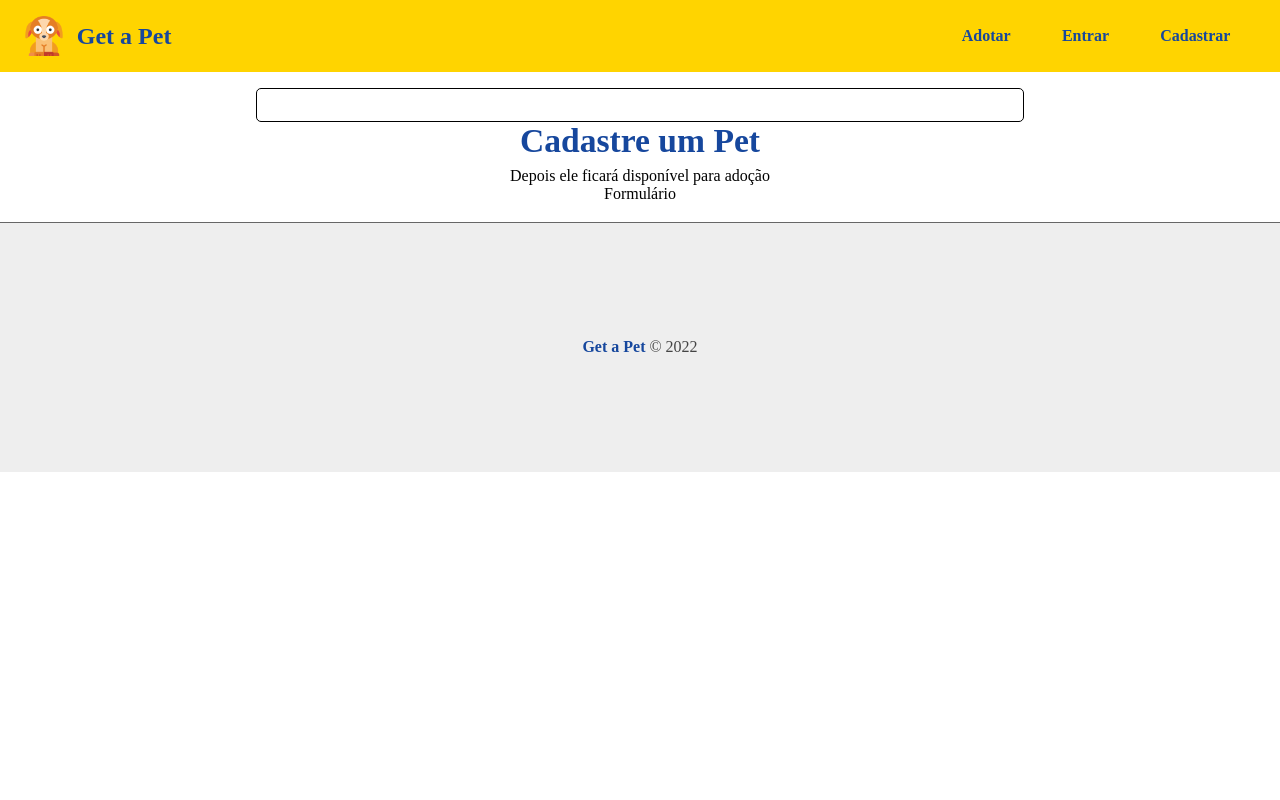
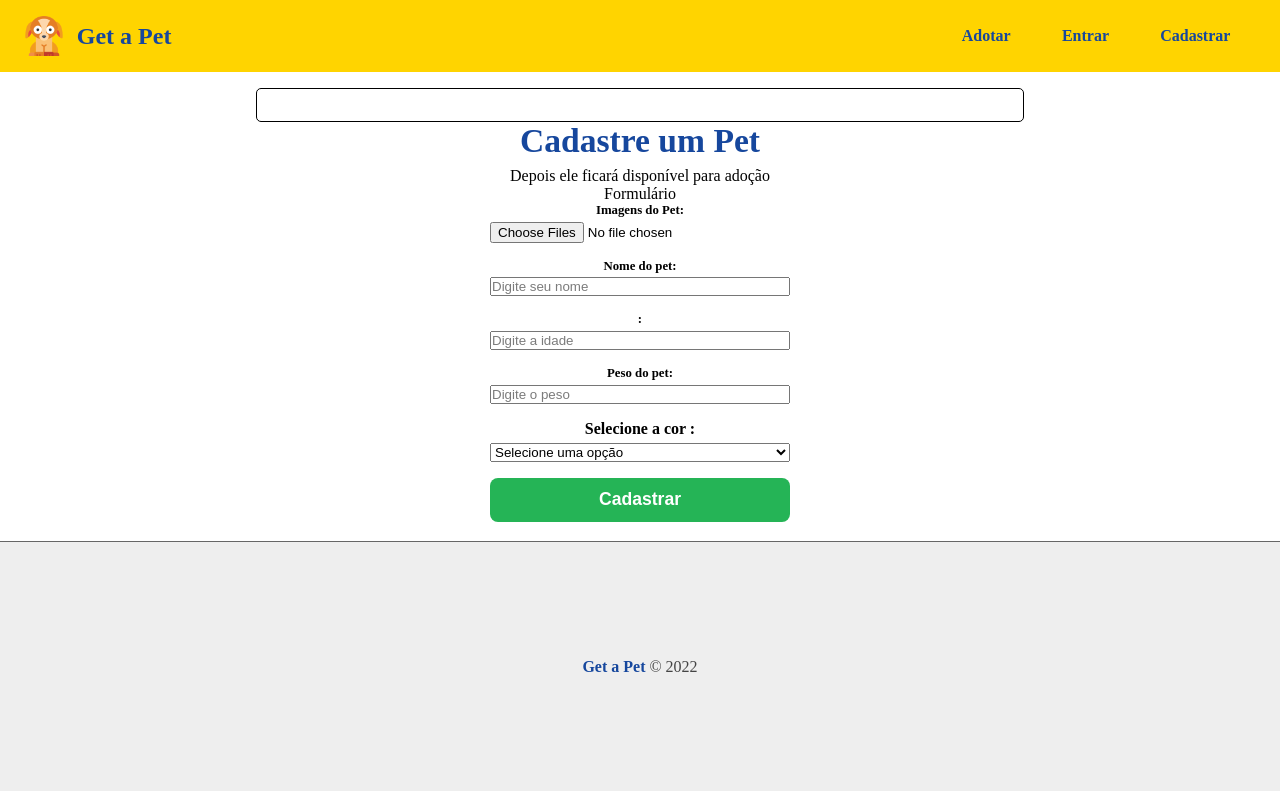
Before and after one commit to aldo-pereira22/sistema-adocao-pet, a React (Create React App) app in the folder front-end/: page /pet/add in a window 1280 px wide. Built offline with nearby package versions, Linux system fonts and the light colour scheme.

Commit message:
Form de Pet

```diff
--- /dev/null
+++ b/front-end/src/components/form/PetForm.jsx
@@ -0,0 +1,71 @@
+import {useState} from 'react'
+import formStyles from './Form.module.css'
+import Input from './Input'
+import Select from './Select'
+
+function PetForm({handleSubmit, petData, btnText }){
+
+
+    function onFileChange(e){
+
+    }
+    function handleChange(e){
+
+    }
+
+    function handleColor(e){
+
+    }
+    const [pet, setPet] = useState(petData || {})
+    const [preview, setPreview] = useState([])
+    const colors = ["Branco", "Preto", "Cinza", "Caramelo", "Mesclado"]
+    return (
+
+
+<form className={formStyles.form_container}>
+        <Input
+            text="Imagens do Pet"
+            type="file"
+            name="images"
+            handleOnChange={onFileChange}
+            multiple={true}
+        />
+        <Input
+            text="Nome do pet"
+            type="text"
+            name="name"
+            placeholder="Digite seu nome"
+            handleOnChange={handleChange}
+            value={pet.name || ''}
+        />
+
+        <Input
+            type="text"
+            name="age"
+            placeholder="Digite a idade"
+            handleOnChange={handleChange}
+            value={pet.age || ''}
+        />
+
+        <Input
+            text="Peso do pet"
+            type="number"
+            name="weight"
+            placeholder="Digite o peso"
+            handleOnChange={handleChange}
+            value={pet.weight || ''}
+        />
+
+        <Select
+            name="color"
+            text="Selecione a cor"
+            options={colors}
+            handleOnchange={handleColor}
+            value={pet.color || ''}
+        />
+        <input type="submit" value={btnText} />
+</form>
+    )
+}
+
+export default PetForm
--- /dev/null
+++ b/front-end/src/components/form/Select.jsx
@@ -0,0 +1,18 @@
+import styles from './Select.module.css'
+function Select({text,name, options, handleOnchange, value}){
+    return (
+
+        <div className={styles.form_control} >
+            <label htmlFor={name}> {text} :</label>
+            <select name={name} id={name} onChange={handleOnchange} value={ value || ''}>
+                <option> Selecione uma opção</option>
+                {options.map((option) => (
+                    <option value={option} key={option}> {option} </option>
+                ))}
+            </select>
+
+        </div>
+    )
+}
+
+export default Select
--- /dev/null
+++ b/front-end/src/components/form/Select.module.css
@@ -0,0 +1,16 @@
+.form_control {
+    display: flex;
+    flex-direction: column;
+    margin-bottom: 1em;
+}
+
+.form_control label {
+    margin-bottom: .3em;
+    font-weight: bold;
+}
+
+.fomr_control select {
+    padding: .7em;
+    border: 1px solid #777;
+    border-radius: 5px;
+}
--- a/front-end/src/components/pages/pets/AddPet.jsx
+++ b/front-end/src/components/pages/pets/AddPet.jsx
@@ -7,6 +7,7 @@ import {useHistory} from 'react-router-dom'
 
 // hooks
 import useFlashMessage  from '../../../hooks/useFlashMessage'
+import PetForm from '../../form/PetForm'
 
 function AddPet(){
 
@@ -20,6 +21,7 @@ function AddPet(){
 
             </p>
             <p>Formulário</p>
+            <PetForm btnText="Cadastrar" />
         </div>
         </section>
     )
```
